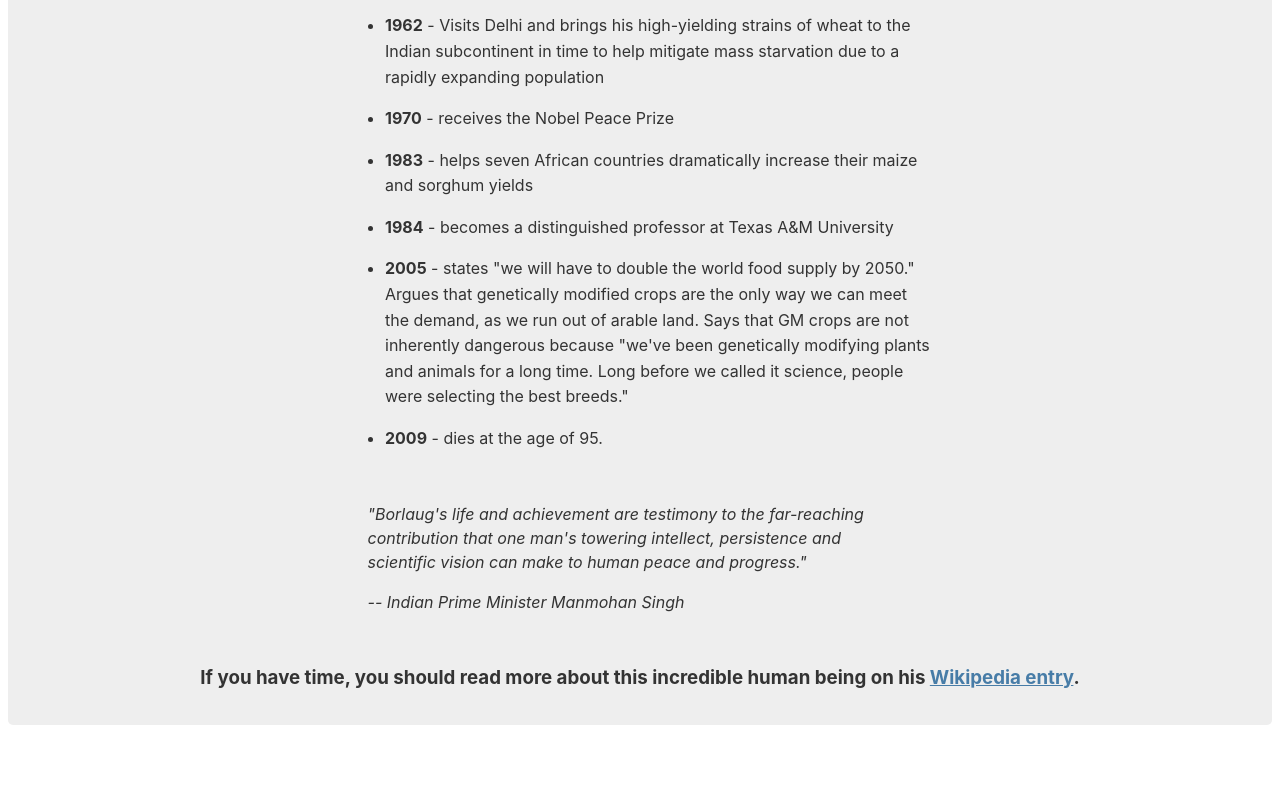
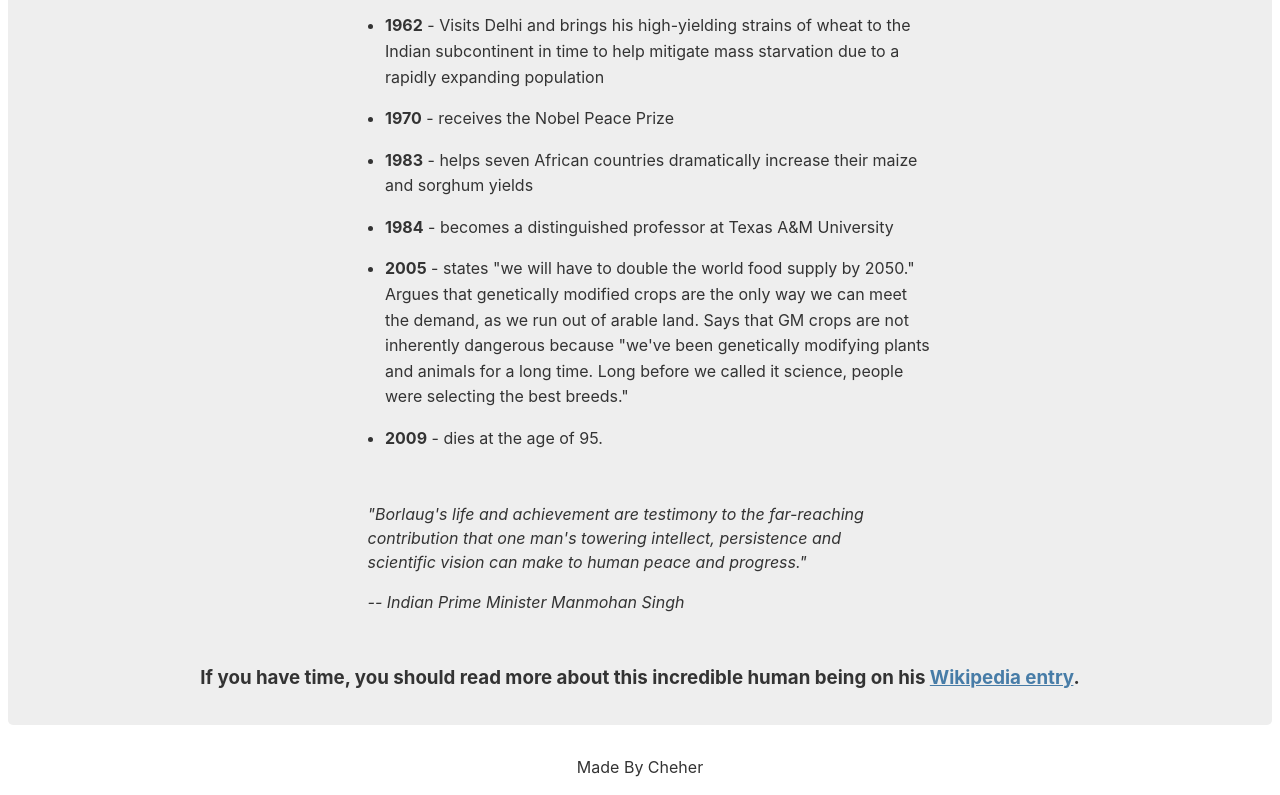
Before and after one commit to CheherK/TributePage, a plain HTML site: page index.html in a window 1280 px wide. Shown: the part 1815-2610 px from the top of the page. Before the commit the page ends 2570 px from the top, so only its background shows below. Drawn offline with Linux system fonts and the light colour scheme.

Commit message:
"update"

```diff
--- a/index.html
+++ b/index.html
@@ -122,5 +122,6 @@
             </h3>
         </section>
     </main>
+    <p>Made By Cheher</p>
 </body>
 </html>
```
